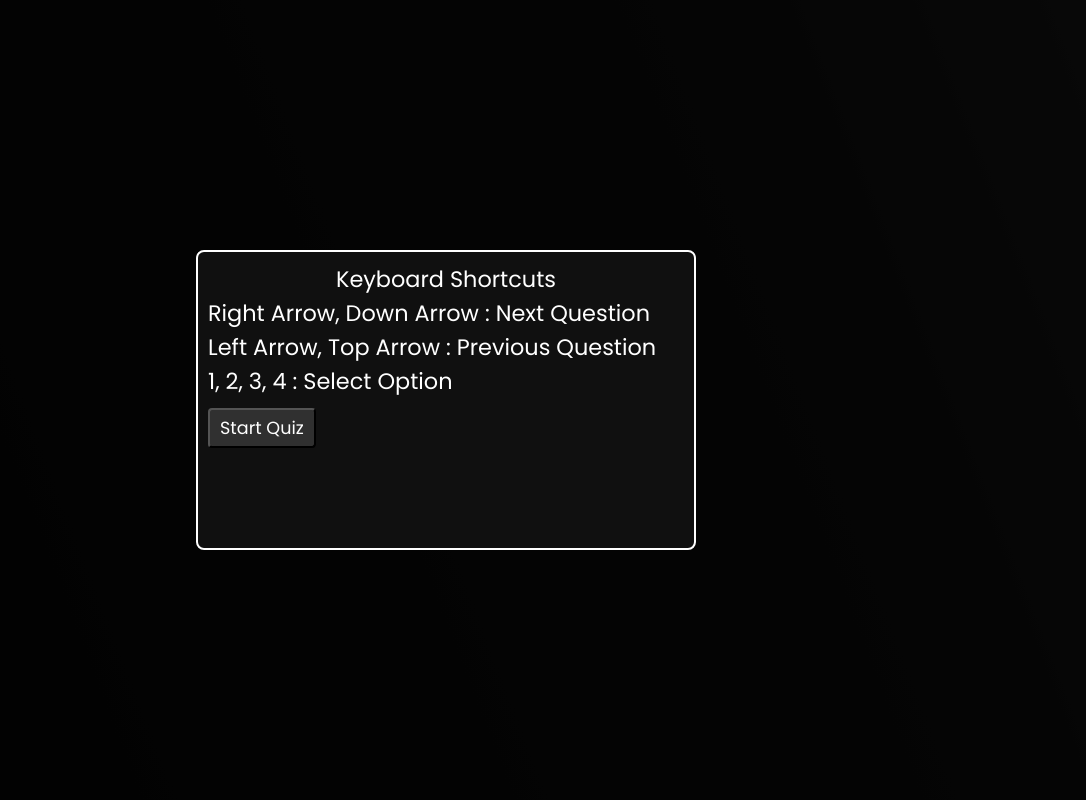
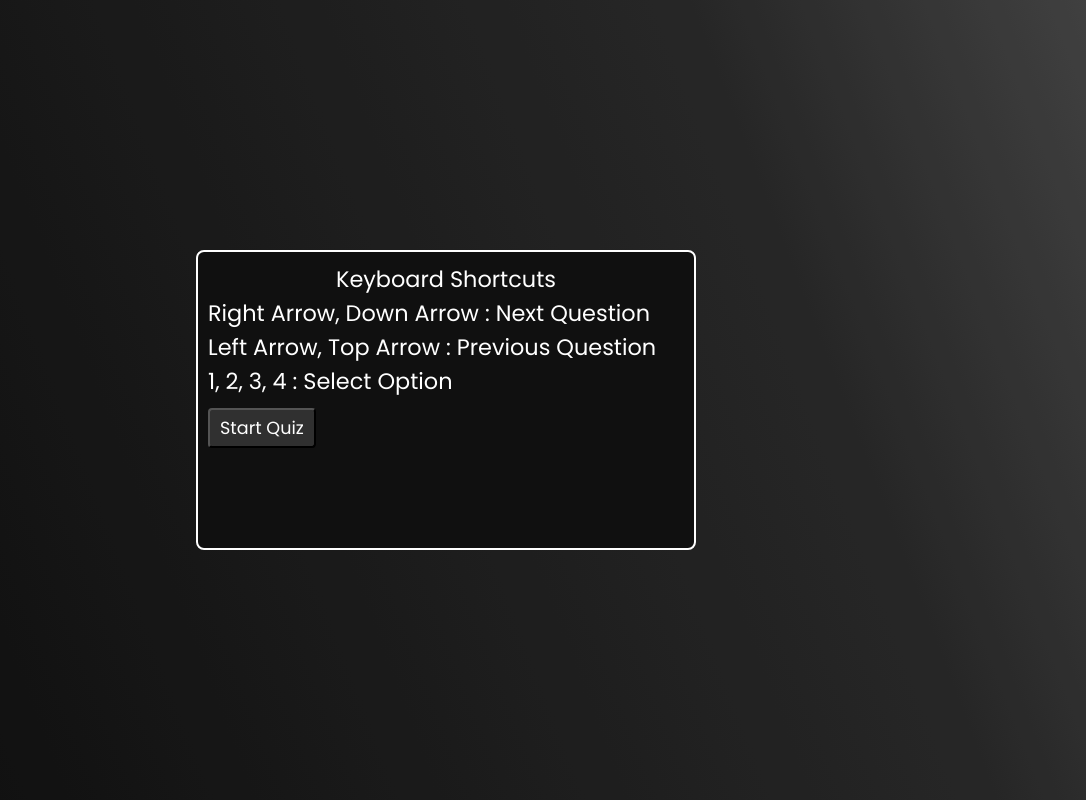
Before and after one commit to devanshdeveloper/javascript-quiz, a plain HTML site: page index.html in a window 1280 px wide. Both pictures are taken after a click on the button "View Shortcuts". Shown: the whole page, without its empty margins (194-1280 px from the left). Drawn offline with Linux system fonts and the light colour scheme.

Commit message:
Update main.css

```diff
--- a/main.css
+++ b/main.css
@@ -136,7 +136,7 @@ button {
 }
 
 .wrapper {
-  background-color: rgba(0, 0, 0, 0.9);
+  background-color: rgba(0, 0, 0, 0.2);
 }
 
 .modal {
```
